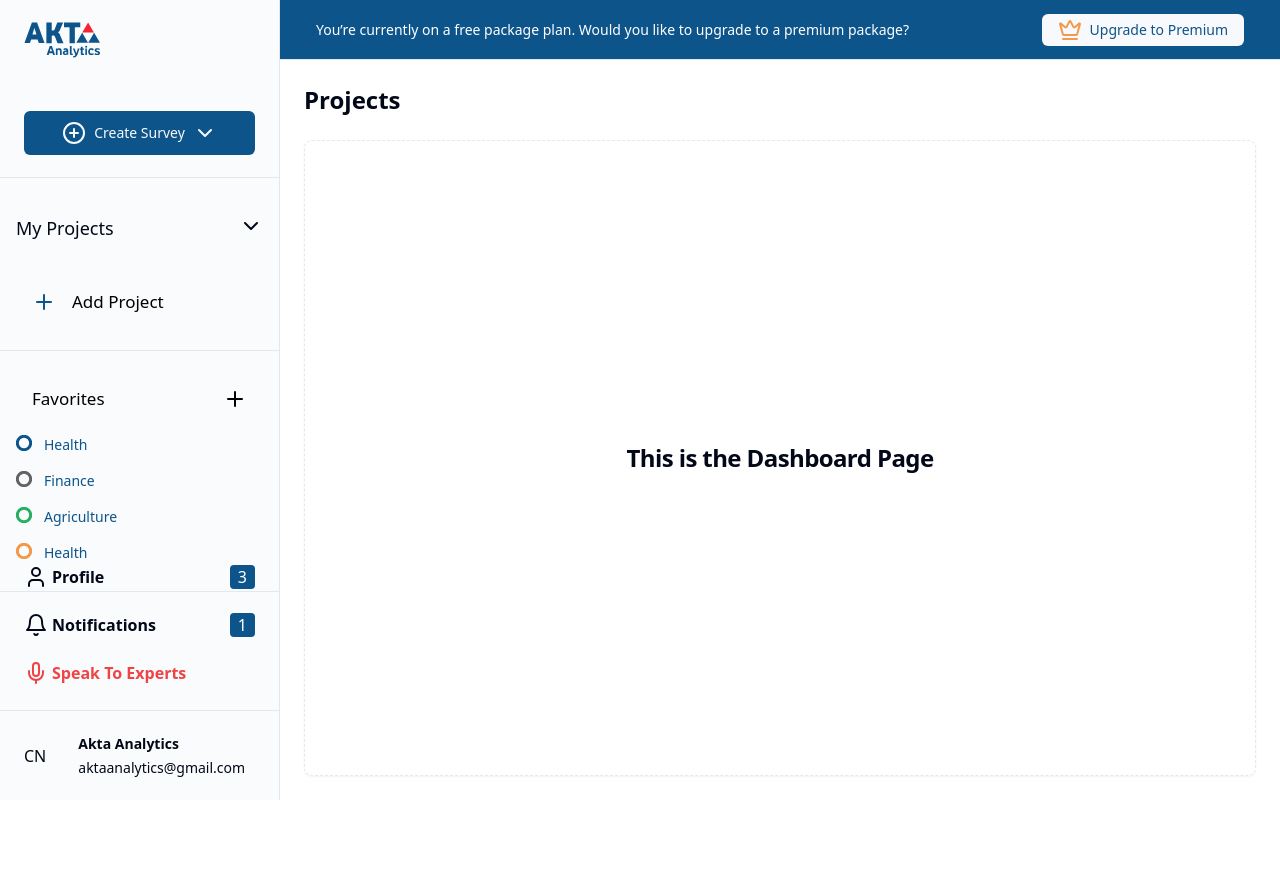
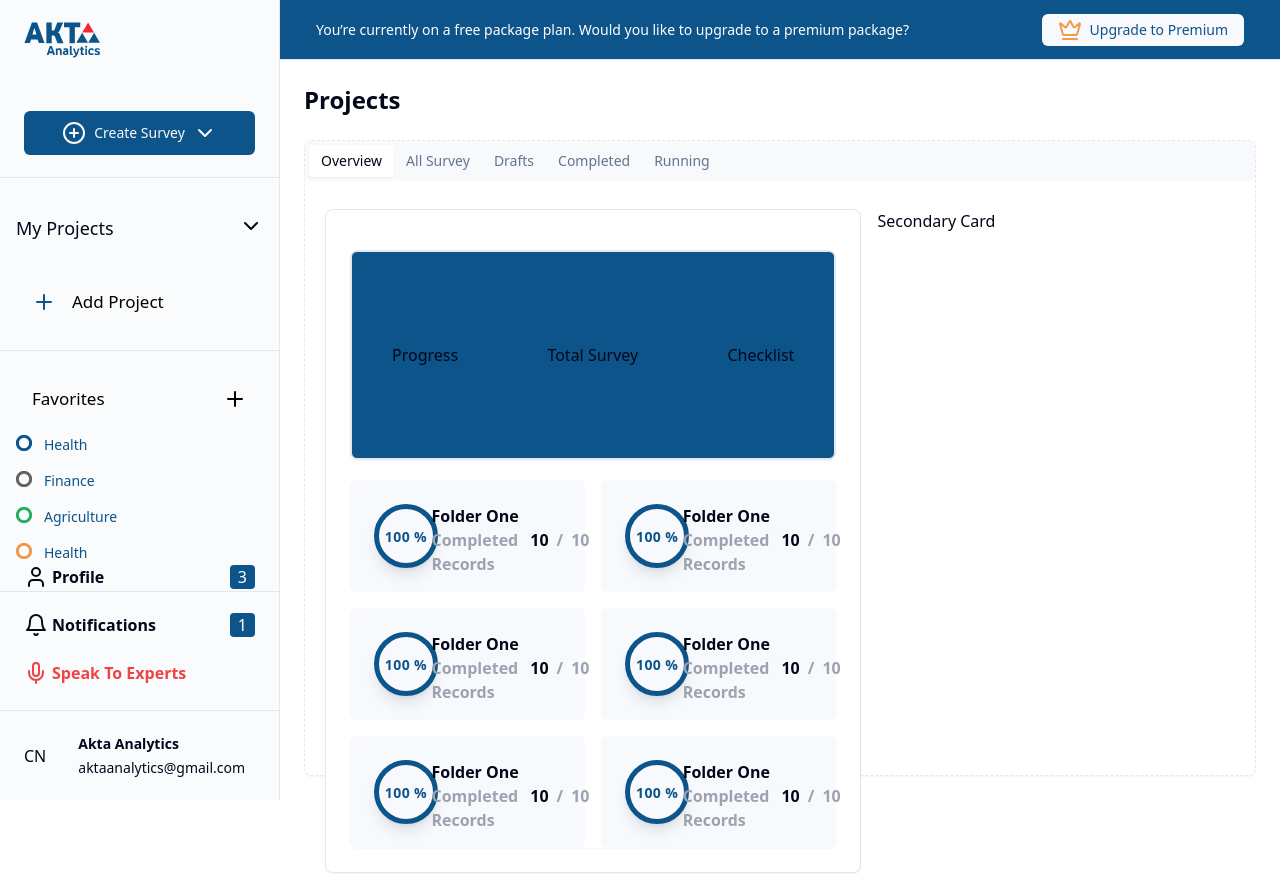
Before and after one commit to Nana-asiamah98/akta-web-app, a Next.js app: page /dashboard in a window 1280 px wide. Before the commit the page ends 800 px from the top, so only its background shows below. Built offline with nearby package versions, Linux system fonts and the light colour scheme.

Commit message:
Added Primary Cards To Dashboard

```diff
--- a/app/dashboard/page.tsx
+++ b/app/dashboard/page.tsx
@@ -1,19 +1,65 @@
 import PageTitle from "@/components/custom/PageTitle";
-import { Button } from "@/components/ui/button";
-import React from "react";
+import { DashbardFolderCards } from "@/components/custom/dashboard/DashbardFolderCards";
+import {
+  Card,
+  CardContent
+} from "@/components/ui/card";
+import { Tabs, TabsContent, TabsList, TabsTrigger } from "@/components/ui/tabs";
 
 const Dashboard = () => {
   return (
     <>
       <PageTitle pageTitle="Projects" />
       <div
-        className="flex flex-1 items-center justify-center rounded-lg border border-dashed shadow-sm"
+        className="flex flex-1 rounded-lg border border-dashed shadow-sm bg-[#FFFFFF]"
         x-chunk="dashboard-02-chunk-1"
       >
-        <div className="flex flex-col items-center gap-1 text-center">
-          <h3 className="text-2xl font-bold tracking-tight">
-            This is the Dashboard Page
-          </h3>
+        <div className="flex flex-col w-full">
+          <Tabs defaultValue="overview" className="h-10 ">
+            <TabsList className="bg-[#F8F9FD] w-full flex justify-start border-b-blue-700">
+              <TabsTrigger value="overview">Overview</TabsTrigger>
+              <TabsTrigger value="all_survey">All Survey</TabsTrigger>
+              <TabsTrigger value="drafts">Drafts</TabsTrigger>
+              <TabsTrigger value="completed">Completed</TabsTrigger>
+              <TabsTrigger value="running">Running</TabsTrigger>
+            </TabsList>
+            <TabsContent value="overview">
+              <div className="flex justify-start space-x-4 w-full p-5">
+                <div className="flex flex-col w-[60%] space-y-10">
+                  <Card>
+                    <CardContent>
+                      <div className="flex w-full flex-col gap-5 mt-10">
+                        <Card>
+                          <CardContent className="flex p-6 px-10 items-center m-auto justify-between h-52 bg-[#0D548A] border rounded-md">
+                            <span>Progress</span>
+                            <span>Total Survey</span>
+                            <span>Checklist</span>
+                          </CardContent>
+                        </Card>
+                        <Card className="border-0">
+                          <CardContent className="p-0 grid grid-cols-2 gap-4 ">
+                            <DashbardFolderCards />
+                            <DashbardFolderCards />
+                            <DashbardFolderCards />
+                            <DashbardFolderCards />
+                            <DashbardFolderCards />
+                            <DashbardFolderCards />
+                          </CardContent>
+                        </Card>
+                      </div>
+                    </CardContent>
+                  </Card>
+                </div>
+                <div className="flex flex-col w-[40%]">
+                  <span>Secondary Card</span>
+                </div>
+              </div>
+            </TabsContent>
+            <TabsContent value="all_survey">All Survey</TabsContent>
+            <TabsContent value="drafts">Drafts</TabsContent>
+            <TabsContent value="completed">Completed</TabsContent>
+            <TabsContent value="running">Running</TabsContent>
+          </Tabs>
         </div>
       </div>
     </>
--- /dev/null
+++ b/components/custom/dashboard/DashbardFolderCards.tsx
@@ -0,0 +1,45 @@
+import { Card, CardContent } from "@/components/ui/card";
+
+interface IDashbardFolderCards {
+  percentage?: number;
+  completedRecords?: number;
+  expectedCompletedRecords?: number;
+  title?: string;
+}
+export const DashbardFolderCards = ({
+  percentage,
+  title,
+  completedRecords,
+  expectedCompletedRecords,
+}: IDashbardFolderCards) => {
+  return (
+    <>
+      <Card className="border-0 shadow-none rounded-sm">
+        <CardContent className="p-6 flex w-full h-28 m-auto justify-start space-x-5 bg-[#F8F9FD] rounded-md shadow-none">
+          <div className="flex w-[20%]">
+            <div className="flex items-center justify-center">
+              <label className="flex h-10 w-10 md:h-10 md:w-10 lg:h-16 lg:w-16 cursor-pointer flex-col items-center justify-center rounded-full border-[5px] border-[#0D548A] bg-[#F8F9FD] uppercase tracking-wide text-[#0D548A] shadow-lg">
+                <span className="text-sm font-bold leading-normal">{percentage ?? 100} %</span>
+              </label>
+            </div>
+          </div>
+          <div className="flex flex-col justify-between w-full">
+            <span className="font-bold">Folder One</span>
+            <div className="flex flex-row space-x-3 justify-between">
+              <span className="font-bold text-gray-400">
+                {title ?? "Completed Records"}
+              </span>
+              <div className="flex space-x-2 font-bold">
+                <span className="">{completedRecords ?? 10}</span>
+                <span className="text-gray-400">/</span>
+                <span className="text-gray-400">
+                  {expectedCompletedRecords ?? 10}
+                </span>
+              </div>
+            </div>
+          </div>
+        </CardContent>
+      </Card>
+    </>
+  );
+};
--- /dev/null
+++ b/components/ui/tabs.tsx
@@ -0,0 +1,55 @@
+"use client"
+
+import * as React from "react"
+import * as TabsPrimitive from "@radix-ui/react-tabs"
+
+import { cn } from "@/lib/utils"
+
+const Tabs = TabsPrimitive.Root
+
+const TabsList = React.forwardRef<
+  React.ElementRef<typeof TabsPrimitive.List>,
+  React.ComponentPropsWithoutRef<typeof TabsPrimitive.List>
+>(({ className, ...props }, ref) => (
+  <TabsPrimitive.List
+    ref={ref}
+    className={cn(
+      "inline-flex h-10 items-center justify-center rounded-md bg-muted p-1 text-muted-foreground",
+      className
+    )}
+    {...props}
+  />
+))
+TabsList.displayName = TabsPrimitive.List.displayName
+
+const TabsTrigger = React.forwardRef<
+  React.ElementRef<typeof TabsPrimitive.Trigger>,
+  React.ComponentPropsWithoutRef<typeof TabsPrimitive.Trigger>
+>(({ className, ...props }, ref) => (
+  <TabsPrimitive.Trigger
+    ref={ref}
+    className={cn(
+      "inline-flex items-center justify-center whitespace-nowrap rounded-sm px-3 py-1.5 text-sm font-medium ring-offset-background transition-all focus-visible:outline-none focus-visible:ring-2 focus-visible:ring-ring focus-visible:ring-offset-2 disabled:pointer-events-none disabled:opacity-50 data-[state=active]:bg-background data-[state=active]:text-foreground data-[state=active]:shadow-sm",
+      className
+    )}
+    {...props}
+  />
+))
+TabsTrigger.displayName = TabsPrimitive.Trigger.displayName
+
+const TabsContent = React.forwardRef<
+  React.ElementRef<typeof TabsPrimitive.Content>,
+  React.ComponentPropsWithoutRef<typeof TabsPrimitive.Content>
+>(({ className, ...props }, ref) => (
+  <TabsPrimitive.Content
+    ref={ref}
+    className={cn(
+      "mt-2 ring-offset-background focus-visible:outline-none focus-visible:ring-2 focus-visible:ring-ring focus-visible:ring-offset-2",
+      className
+    )}
+    {...props}
+  />
+))
+TabsContent.displayName = TabsPrimitive.Content.displayName
+
+export { Tabs, TabsList, TabsTrigger, TabsContent }
--- a/package.json
+++ b/package.json
@@ -14,6 +14,7 @@
     "@radix-ui/react-dialog": "^1.1.1",
     "@radix-ui/react-dropdown-menu": "^2.1.1",
     "@radix-ui/react-slot": "^1.1.0",
+    "@radix-ui/react-tabs": "^1.1.0",
     "class-variance-authority": "^0.7.0",
     "clsx": "^2.1.1",
     "lucide-react": "^0.424.0",
```
Also changed, not shown: 1 other file (tests, documents, lock files or other folders).
